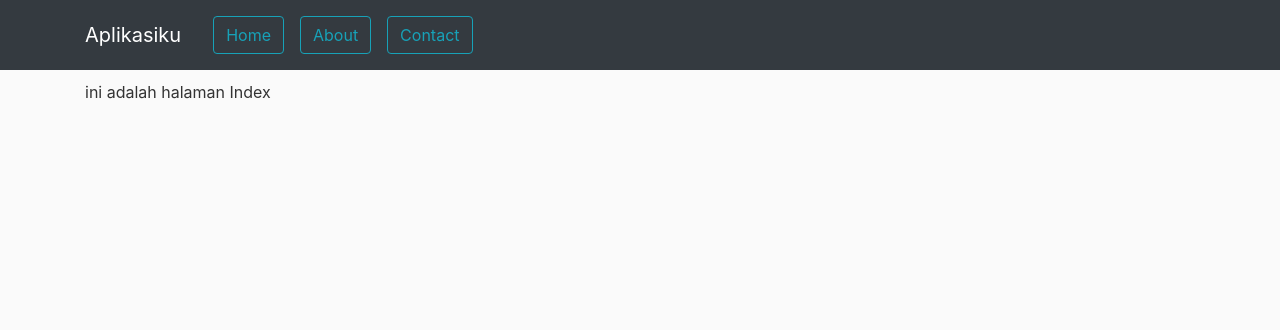
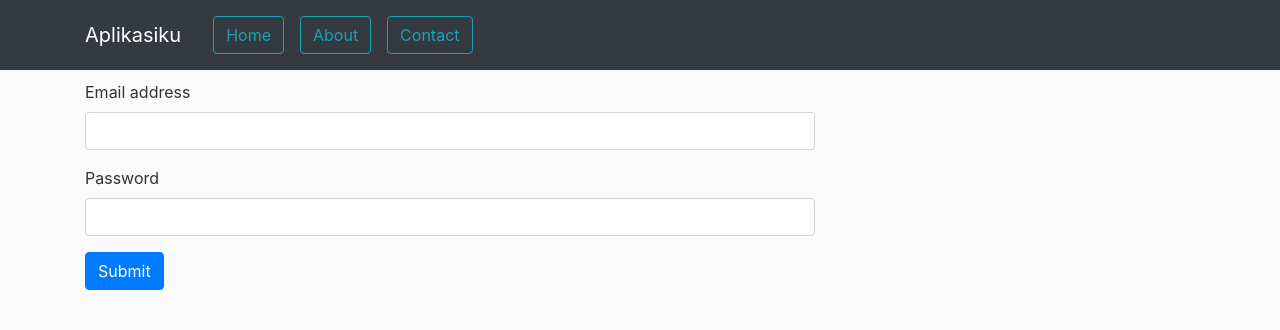
Before and after one commit to verysetiawan/belajar-flask---5-membuat-fitur-login, a Flask app: page / in a window 1280 px wide. Shown: the top 330 px of the page. Run offline with Flask 2, Linux system fonts and the light colour scheme; some libraries are stand-ins or nearby versions.

Commit message:
menambahkan form login

```diff
--- a/templates/index.html
+++ b/templates/index.html
@@ -3,7 +3,20 @@
 <html>
     <head></head>
     <body>
-        <p>ini adalah halaman Index</p>
+        <!--Form Login dari getbootstrap.com-->
+        <div>
+            <form>
+                <div class="form-group">
+                  <label for="exampleInputEmail1">Email address</label>
+                  <input type="email" class="form-control" id="exampleInputEmail1" aria-describedby="emailHelp">
+                </div>
+                <div class="form-group">
+                  <label for="exampleInputPassword1">Password</label>
+                  <input type="password" class="form-control" id="exampleInputPassword1">
+                </div>
+                <button type="submit" class="btn btn-primary">Submit</button>
+              </form>
+        </div>
     </body>
 </html>
 {%endblock%}                    <!--akhir block-->
```
